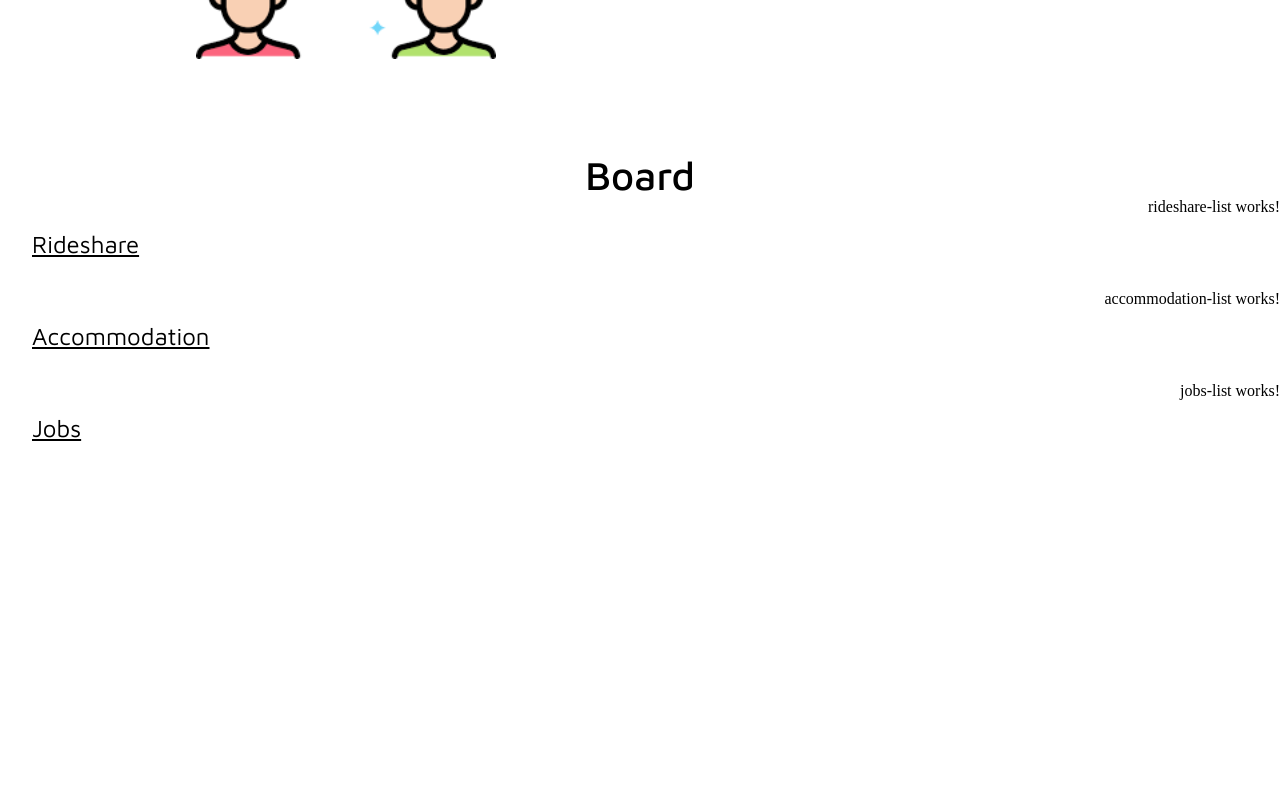
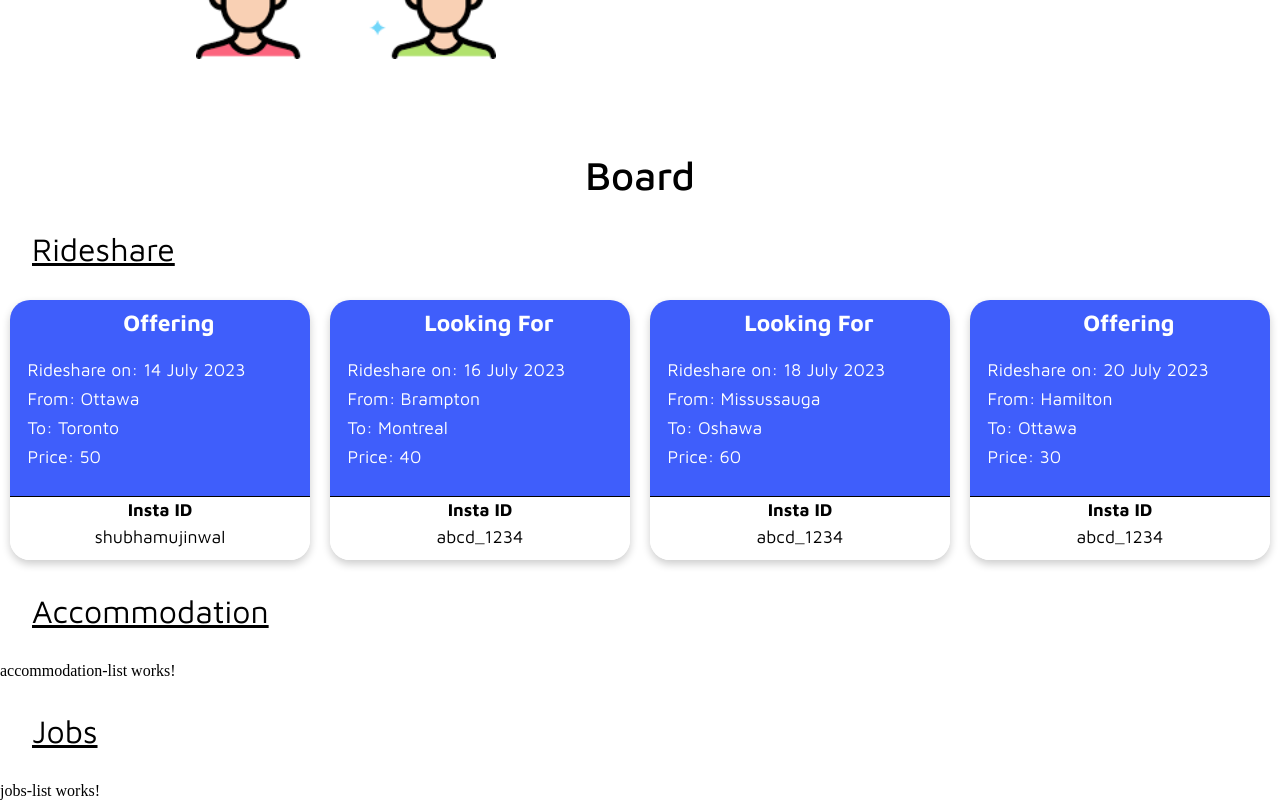
Before and after one commit to ShubhamUjinwal/OttawaPunjabis, an Angular app: page / in a window 1280 px wide. Shown: the part 473-1273 px from the top of the page. Before the commit the page ends 947 px from the top, so only its background shows below. Built offline with nearby package versions, Linux system fonts and the light colour scheme.

Commit message:
Completed basic rideshare class structure

```diff
--- a/src/app/app.module.ts
+++ b/src/app/app.module.ts
@@ -11,6 +11,7 @@ import { PostCardComponent } from './board/post-card/post-card.component';
 import { RideshareListComponent } from './board/rideshare-list/rideshare-list.component';
 import { AccommodationListComponent } from './board/accommodation-list/accommodation-list.component';
 import { JobsListComponent } from './board/jobs-list/jobs-list.component';
+import { RideshareItemComponent } from './board/rideshare-list/rideshare-item/rideshare-item.component';
 
 @NgModule({
   declarations: [
@@ -23,7 +24,8 @@ import { JobsListComponent } from './board/jobs-list/jobs-list.component';
     PostCardComponent,
     RideshareListComponent,
     AccommodationListComponent,
-    JobsListComponent
+    JobsListComponent,
+    RideshareItemComponent
   ],
   imports: [
     BrowserModule
--- a/src/app/board/board.component.scss
+++ b/src/app/board/board.component.scss
@@ -10,7 +10,7 @@ h2 {
   flex-direction: column;
   justify-content: space-between;
   p {
-    font-size: 1.5em;
+    font-size: 2em;
     text-align: left;
     font-family: header-list-font;
     text-decoration: underline;
@@ -21,7 +21,7 @@ h2 {
 .accommodation-container,
 .jobs-container {
   display: flex;
-  flex-direction: row;
+  flex-direction: column;
   justify-content: space-between;
   p {
     margin: 2rem;
--- /dev/null
+++ b/src/app/board/rideshare-list/rideshare-item/rideshare-item.component.html
@@ -0,0 +1,13 @@
+<div class="post">
+  <div class="details">
+    <h3>{{ rideshare_post.post_type }}</h3>
+    <p>Rideshare on: {{ rideshare_post.available_on }}</p>
+    <p>From: {{ rideshare_post.from }}</p>
+    <p>To: {{ rideshare_post.to }}</p>
+    <p>Price: {{ rideshare_post.price }}</p>
+  </div>
+  <div class="contact-id">
+    <h4>Insta ID</h4>
+    <p>{{ rideshare_post.contact }}</p>
+  </div>
+</div>
--- /dev/null
+++ b/src/app/board/rideshare-list/rideshare-item/rideshare-item.component.scss
@@ -0,0 +1,53 @@
+.post {
+  width: 300px;
+  height: 260px;
+  display: flex;
+  flex-direction: column;
+  font-size: 1.1em;
+  font-family: header-list-font;
+  box-shadow: 0 4px 8px 0 rgba(0,0,0,0.2);
+  border-radius: 20px;
+  transition: 0.3s;
+}
+
+.details {
+  flex: 3;
+  // background-color: #C71585;
+  background: rgb(63,94,251);
+  background: radial-gradient(120deg, rgba(63,94,251,1) 0%, rgba(252,70,107,1) 100%);
+  color: white;
+  padding-top: 0.5em;
+  padding-left: 1em;
+  border-top-left-radius: 20px;
+  border-top-right-radius: 20px;
+
+  h3 {
+    font-size: 1.3em;
+    margin-bottom: 8px;
+    text-align: center;
+    margin-bottom: 1em;
+  }
+
+  p {
+    margin-bottom: 8px;
+  }
+}
+
+.contact-id {
+  background-color: white;
+  border-bottom-left-radius: 20px;
+  border-bottom-right-radius: 20px;
+  border-top: 1px solid black;
+  flex: 1;
+  text-align: center;
+  line-height: 1.5;
+}
+
+@media (min-width: 360px) and (max-width: 420px) {
+  .post {
+    width: 200px;
+    height: 150px;
+    font-size: 0.8em;
+    box-shadow: 0 20px 8px 0 rgba(0,0,0,0.2);
+  }
+}
--- /dev/null
+++ b/src/app/board/rideshare-list/rideshare-item/rideshare-item.component.ts
@@ -0,0 +1,18 @@
+import { Component, OnInit, Input } from '@angular/core';
+import { Rideshare } from '../rideshare.model';
+
+@Component({
+  selector: 'app-rideshare-item',
+  templateUrl: './rideshare-item.component.html',
+  styleUrls: ['./rideshare-item.component.scss']
+})
+export class RideshareItemComponent implements OnInit{
+
+  @Input() rideshare_post!: Rideshare;
+
+  constructor() {}
+
+  ngOnInit(): void {
+
+  }
+}
--- a/src/app/board/rideshare-list/rideshare-list.component.html
+++ b/src/app/board/rideshare-list/rideshare-list.component.html
@@ -1 +1,5 @@
-<p>rideshare-list works!</p>
+<div class="rideshare-list-container">
+  <div class="rideshare-item" *ngFor="let rideshare of rideshare_posts">
+    <app-rideshare-item [rideshare_post]="rideshare" ></app-rideshare-item>
+  </div>
+</div>
--- a/src/app/board/rideshare-list/rideshare-list.component.scss
+++ b/src/app/board/rideshare-list/rideshare-list.component.scss
@@ -0,0 +1,5 @@
+.rideshare-list-container {
+  display: flex;
+  flex-direction: row;
+  justify-content: space-around;
+}
--- a/src/app/board/rideshare-list/rideshare-list.component.ts
+++ b/src/app/board/rideshare-list/rideshare-list.component.ts
@@ -1,4 +1,5 @@
 import { Component } from '@angular/core';
+import { Rideshare } from './rideshare.model';
 
 @Component({
   selector: 'app-rideshare-list',
@@ -6,7 +7,12 @@ import { Component } from '@angular/core';
   styleUrls: ['./rideshare-list.component.scss']
 })
 export class RideshareListComponent {
-  rideshare_posts = [];
+  rideshare_posts: Rideshare[] = [
+    new Rideshare('Offering', 'Ottawa', 'Toronto', '14 July 2023', 50, 'shubhamujinwal'),
+    new Rideshare('Looking For', 'Brampton', 'Montreal', '16 July 2023', 40, 'abcd_1234'),
+    new Rideshare('Looking For', 'Missussauga', 'Oshawa', '18 July 2023', 60, 'abcd_1234'),
+    new Rideshare('Offering', 'Hamilton', 'Ottawa', '20 July 2023', 30, 'abcd_1234')
+  ];
 
   constructor() {}
 
--- /dev/null
+++ b/src/app/board/rideshare-list/rideshare.model.ts
@@ -0,0 +1,17 @@
+export class Rideshare {
+  public post_type: string;
+  public from: string;
+  public to: string;
+  public available_on: string;
+  public price: number;
+  public contact: string;
+
+  constructor(post_type: string, from: string, to: string, date: string, price: number, contact: string) {
+    this.post_type = post_type;
+    this.from = from;
+    this.to = to;
+    this.available_on = date;
+    this.price = price;
+    this.contact = contact;
+  }
+}
```
Also changed, not shown: 1 other file (tests, documents, lock files or other folders).
